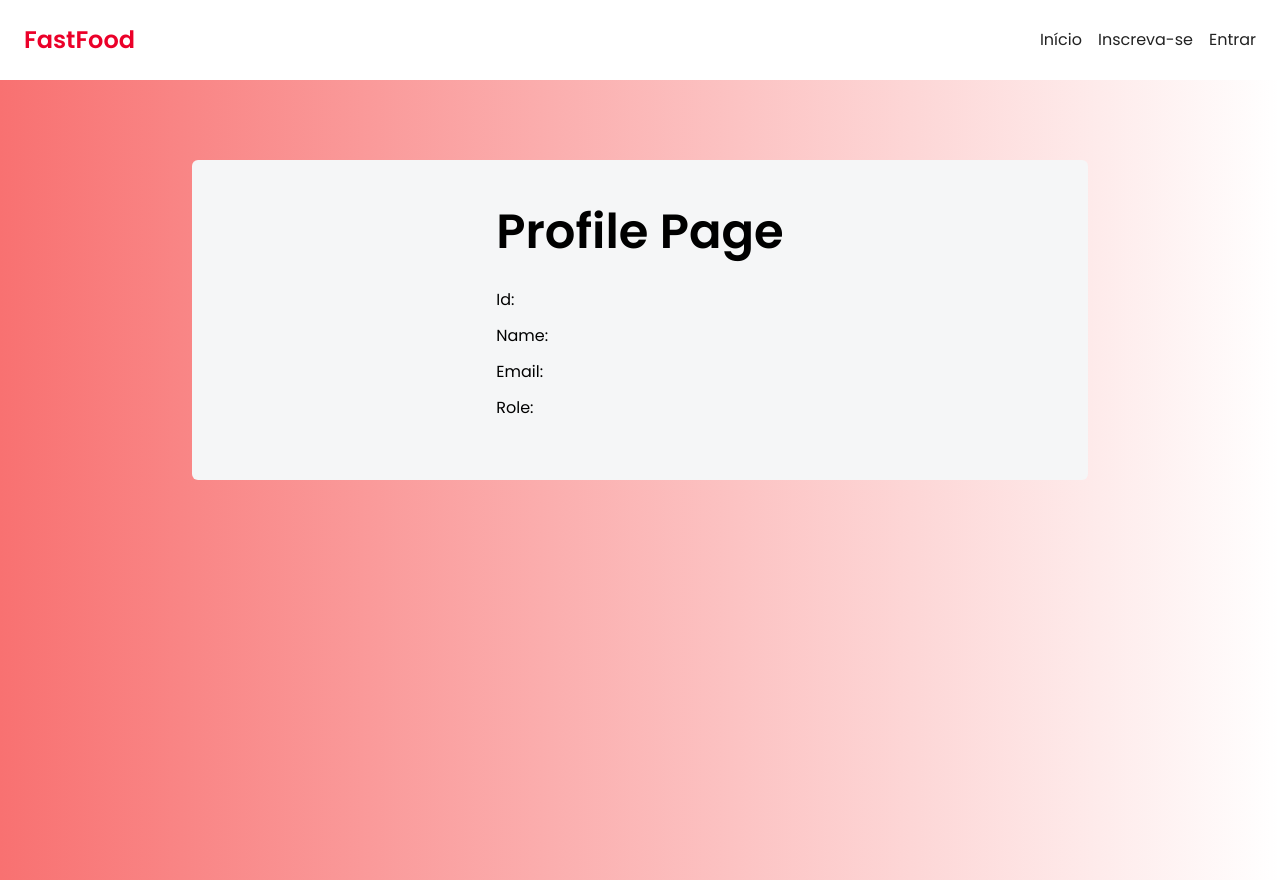
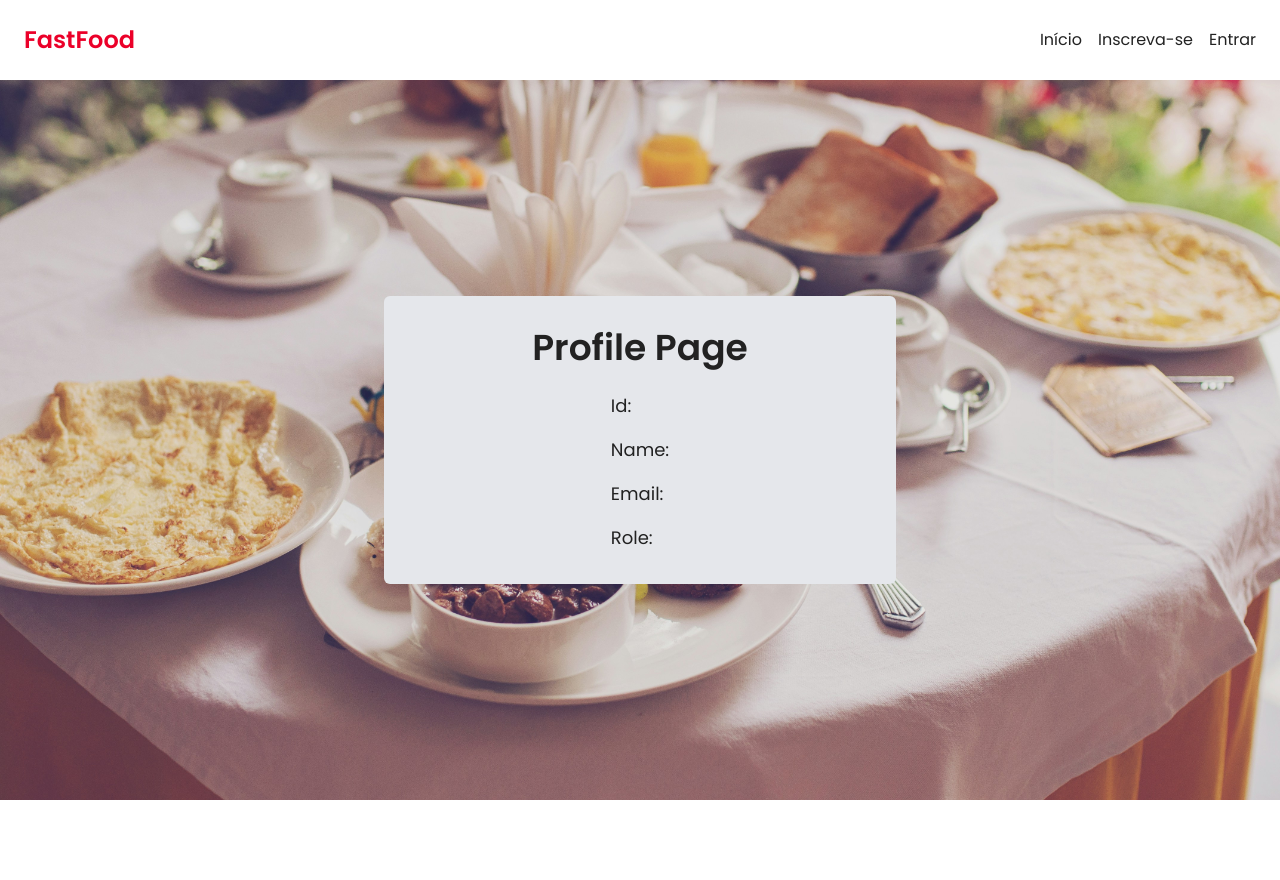
Before and after one commit to thiago-dsd/fastfood-frontend, a Next.js app: page /profile in a window 1280 px wide. After the commit the page ends 800 px from the top, so only its background shows below. Built offline with nearby package versions, Linux system fonts and the light colour scheme; no server answers.

Commit message:
Fix bug.

```diff
--- a/src/app/profile/page.tsx
+++ b/src/app/profile/page.tsx
@@ -11,21 +11,28 @@ export default async function ProfilePage() {
   return (
     <>
       <Header />
-      <section className="bg-gradient-to-r from-red-400 to-bg-red-300  min-h-screen pt-20">
-        <div className="max-w-4xl mx-auto bg-ct-dark-100 rounded-md h-[20rem] flex justify-center items-center">
-          <div>
-            <p className="mb-3 text-5xl text-center font-semibold">
-              Profile Page
-            </p>
-            <div className="mt-8">
-              <p className="mb-3">Id: {user?.id}</p>
-              <p className="mb-3">Name: {user?.name}</p>
-              <p className="mb-3">Email: {user?.email}</p>
-              <p className="mb-3">Role: {user?.role}</p>
-            </div>
-          </div>
-        </div>
-      </section>
+      <section
+  className="relative bg-cover bg-center bg-no-repeat min-h-[calc(100vh-80px)]"
+  style={{
+    backgroundImage: "url('/images/register-background.jpg')",
+    backgroundBlendMode: "overlay",
+  }}
+>
+
+  <div className="absolute inset-0 flex justify-center items-center">
+    <div className="bg-ct-dark-200 rounded-md w-full max-w-lg p-8 flex flex-col items-center">
+      <p className="text-4xl  text-ct-dark-600 text-center font-semibold mb-6">Profile Page</p>
+
+      <div className="space-y-4 text-white">
+        <p className="text-lg text-ct-dark-600">Id: {user?.id}</p>
+        <p className="text-lg text-ct-dark-600">Name: {user?.name}</p>
+        <p className="text-lg text-ct-dark-600">Email: {user?.email}</p>
+        <p className="text-lg text-ct-dark-600">Role: {user?.role}</p>
+      </div>
+    </div>
+  </div>
+
+</section>
       {/* <AuthPageInvisible /> */}
     </>
   );
--- a/src/app/register/register-form.tsx
+++ b/src/app/register/register-form.tsx
@@ -2,12 +2,14 @@
 
 import {
   RegisterUserInput,
+  LoginUserInput,
   RegisterUserSchema,
+  LoginUserSchema,
 } from "@/lib/validations/user.schema";
 import { useForm, SubmitHandler, FormProvider } from "react-hook-form";
 import { zodResolver } from "@hookform/resolvers/zod";
 import { useEffect } from "react";
-import { apiRegisterUser } from "@/lib/api-requests";
+import { apiLoginUser, apiRegisterUser } from "@/lib/api-requests";
 import FormInput from "@/components/FormInput";
 import Link from "next/link";
 import { LoadingButton } from "@/components/LoadingButton";
@@ -41,8 +43,14 @@ export default function RegisterForm() {
     store.setRequestLoading(true);
     try {
       await apiRegisterUser(JSON.stringify(credentials));
-      toast.success("Conta criada com sucesso! Faça login.");
-      router.push("/login");
+
+      const loginInfo: LoginUserInput = {
+        email: credentials.email,
+        password: credentials.password,
+      };
+      await apiLoginUser(JSON.stringify(loginInfo));
+      toast.success("Conta criada com sucesso!");
+      router.push("/");
     } catch (error: any) {
       console.error(error);
       toast.error("Erro ao criar conta. Tente novamente.");
```
